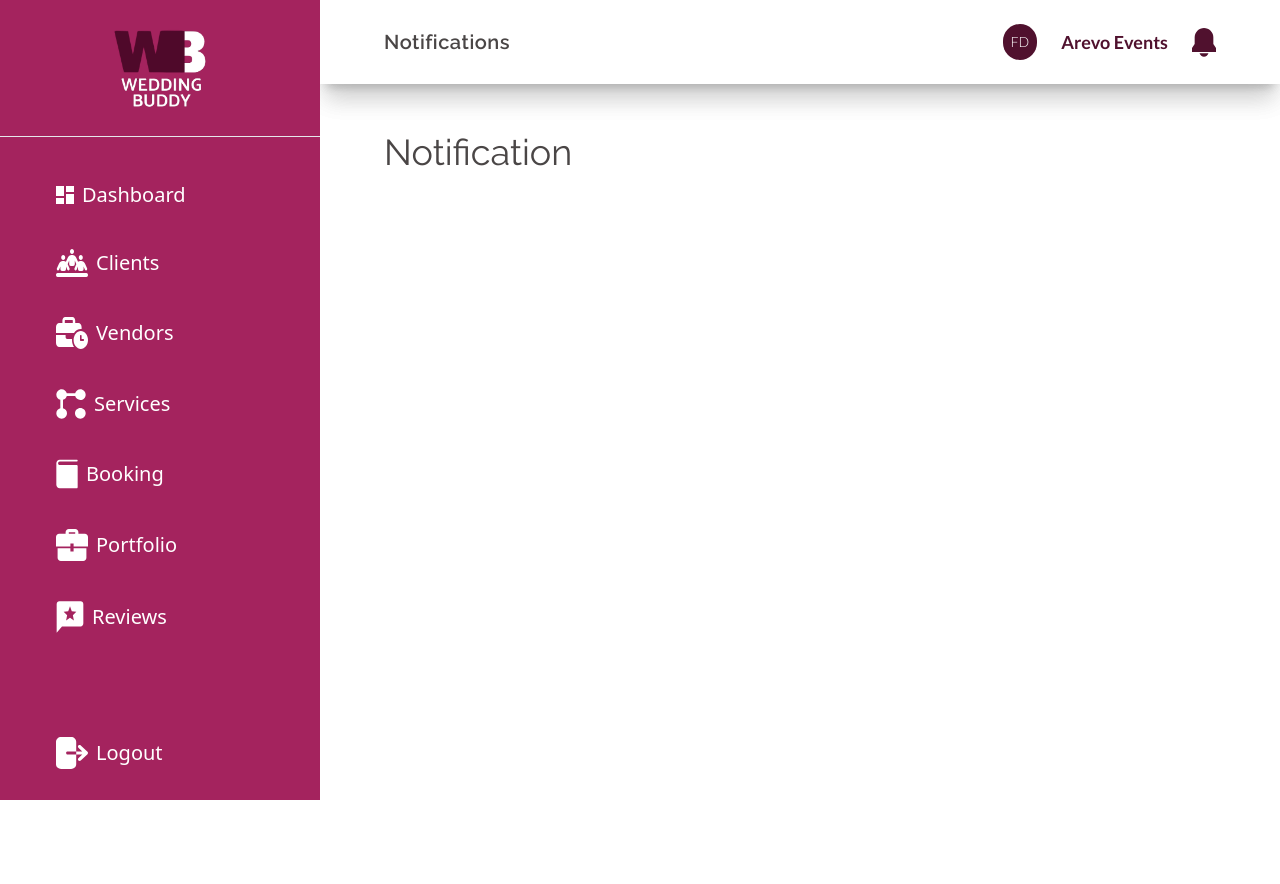
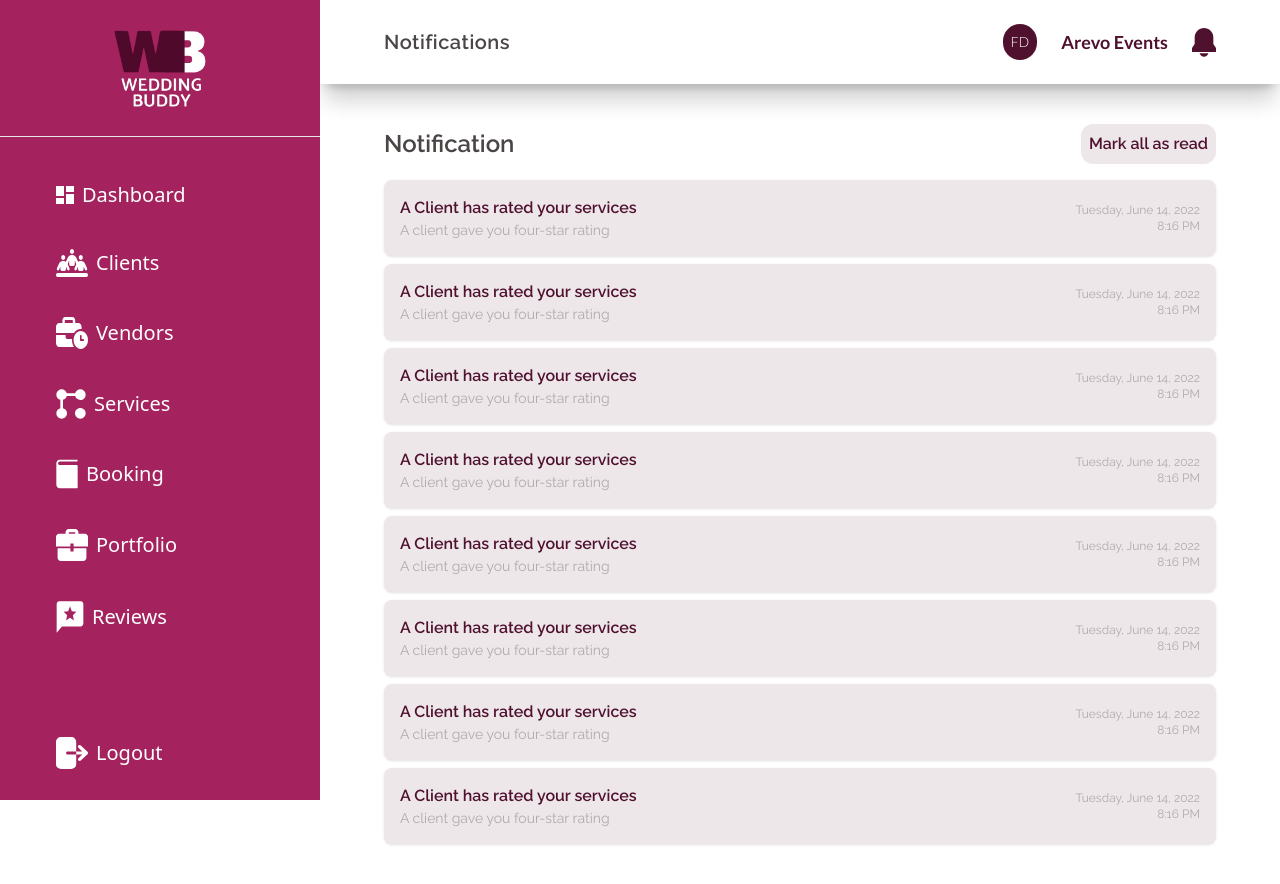
Before and after one commit to blessingpeters/Wedding-Buddy, a React (Vite) app: page /your/notifications in a window 1280 px wide. Built offline with nearby package versions, Linux system fonts and the light colour scheme.

Commit message:
notification

```diff
--- a/src/App.jsx
+++ b/src/App.jsx
@@ -27,7 +27,7 @@ import Tips from './pages/coupleDashboard/Tips';
 import CheckList from './pages/coupleDashboard/CheckList';
 import BookedVendors from './pages/coupleDashboard/BookedVendors';
 import VendorProfile from './pages/VendorProfile';
-import Notification from './pages/Notification';
+import Notification from './components/Notification';
 
 function App() {
   return (
@@ -57,6 +57,7 @@ function App() {
           <Route path="tips" element={<Tips />} />
           <Route path="checklist" element={<CheckList/>} />
           <Route path="vendors" element={<BookedVendors />} />
+          <Route path="notifications" element={<Notification/>} />
         </Route>
 
         <Route path="/your" element={<DashboardLayout userType="vendor" />}>
--- /dev/null
+++ b/src/components/Notification.jsx
@@ -0,0 +1,104 @@
+/* eslint-disable react/prop-types */
+import { useState } from "react";
+
+const NotificationItem = ({ title, message, timestamp, time }) => {
+  return (
+    <div className="flex justify-between items-center bg-[#EDE7EA] shadow rounded-lg p-4 mb-2">
+      <div>
+        <h4 className="font-semibold text-burgundy-100">{title}</h4>
+        <p className="text-[#AFABAB] text-sm">{message}</p>
+      </div>
+      <div className="text-[#AFABAB] text-xs">
+        <p className="">{timestamp}</p>
+        <p className="text-right">{time}</p>
+      </div>
+    </div>
+  );
+};
+
+const Notification = () => {
+  const [notifications, setNotifications] = useState(notificationsData);
+
+  return (
+    <section className="lg:px-16 sm:px-8 px-3 py-10 font-raleway">
+      <div className="flex justify-between items-center pb-4 text-graywhite-600 font-semibold">
+        <h1 className="text-2xl">Notification</h1>
+        <button className="text-burgundy-100 bg-[#EDE7EA] p-2 rounded-xl">
+          Mark all as read
+        </button>
+      </div>
+      <div>
+        {notifications.map((notification) => (
+          <NotificationItem
+            key={notification.id}
+            title={notification.title}
+            message={notification.message}
+            timestamp={notification.timestamp}
+            time={notification.time}
+          />
+        ))}
+      </div>
+    </section>
+  );
+};
+const notificationsData = [
+  {
+    id: 1,
+    title: "A Client has rated your services",
+    message: "A client gave you four-star rating",
+    timestamp: "Tuesday, June 14, 2022",
+    time: "8:16 PM",
+  },
+  {
+    id: 2,
+    title: "A Client has rated your services",
+    message: "A client gave you four-star rating",
+    timestamp: "Tuesday, June 14, 2022",
+    time: "8:16 PM",
+  },
+  {
+    id: 3,
+    title: "A Client has rated your services",
+    message: "A client gave you four-star rating",
+    timestamp: "Tuesday, June 14, 2022",
+    time: "8:16 PM",
+  },
+  {
+    id: 4,
+    title: "A Client has rated your services",
+    message: "A client gave you four-star rating",
+    timestamp: "Tuesday, June 14, 2022",
+    time: "8:16 PM",
+  },
+  {
+    id: 5,
+    title: "A Client has rated your services",
+    message: "A client gave you four-star rating",
+    timestamp: "Tuesday, June 14, 2022",
+    time: "8:16 PM",
+  },
+  {
+    id: 6,
+    title: "A Client has rated your services",
+    message: "A client gave you four-star rating",
+    timestamp: "Tuesday, June 14, 2022",
+    time: "8:16 PM",
+  },
+  {
+    id: 7,
+    title: "A Client has rated your services",
+    message: "A client gave you four-star rating",
+    timestamp: "Tuesday, June 14, 2022",
+    time: "8:16 PM",
+  },
+  {
+    id: 8,
+    title: "A Client has rated your services",
+    message: "A client gave you four-star rating",
+    timestamp: "Tuesday, June 14, 2022",
+    time: "8:16 PM",
+  },
+
+];
+
+export default Notification;
--- a/src/components/layouts/DashboardLayout.jsx
+++ b/src/components/layouts/DashboardLayout.jsx
@@ -7,41 +7,31 @@ import DashboardTopNav from "../navs/DashboadTopNav";
 export const DashboardLayout = ({ userType }) => {
   const [isMobileMenuOpen, setIsMobileMenuOpen] = useState(false);
   const location = useLocation();
+
   const pathSegments = location.pathname.split('/').filter(Boolean);
-    const deriveTitleFromPath = () => {
-        if (pathSegments.length === 1 && (pathSegments[0] === "your" || pathSegments[0] === "couple")) {
-            return 'Dashboard';
-        }
-        if (pathSegments.length > 1) {
-            return pathSegments[1].charAt(0).toUpperCase() + pathSegments[1].slice(1);
-        }
-        return 'Dashboard';
-    };
 
-    const title = deriveTitleFromPath();
-    const usernames =()=>{
-        if (pathSegments[0] === "your") {
-            return 'Arevo Events ';
-        } else{
-            return 'Faith & Daniel'
-        }
-    }
+  const isYourPath = pathSegments[0] === "your";
 
-    const toggleMobileMenu = () => {
-        setIsMobileMenuOpen(!isMobileMenuOpen);
-    };
+  const title = pathSegments.length === 1 && (isYourPath || pathSegments[0] === "couple")
+    ? 'Dashboard'
+    : pathSegments[1].charAt(0).toUpperCase() + pathSegments[1].slice(1);
+
+  const usernames = isYourPath ? 'Arevo Events' : 'Faith & Daniel';
+  const pathType = isYourPath ? 'your' : 'couple';
+
+  const toggleMobileMenu = () => setIsMobileMenuOpen(!isMobileMenuOpen);
 
   return (
     <div className="flex">
       <aside className={`fixed bg-[#A4235E] h-full text-white sm:w-2/5 lg:w-1/4 ${isMobileMenuOpen ? 'block' : 'hidden'} md:block overflow-auto z-10`}>
         <SideNav userType={userType} />
       </aside>
-            <div className="flex flex-col w-full ml-0 lg:ml-[25%] md:ml-[40%]">
-                <header className=" bg-white h-1/10 shadow-xl">
-                    <DashboardTopNav onToggleMobileMenu={toggleMobileMenu} title={title} usernames={usernames()} />
+      <div className="flex flex-col w-full lg:ml-[25%] md:ml-[40%]">
+        <header className="bg-white h-1/10 shadow-xl">
+          <DashboardTopNav onToggleMobileMenu={toggleMobileMenu} title={title} usernames={usernames} path={pathType} />
         </header>
 
-                <div className="overflow-auto h-screen"  onClick={()=> setIsMobileMenuOpen(false)}>
+        <div className="overflow-auto h-screen" onClick={() => setIsMobileMenuOpen(false)}>
           <Outlet />
         </div>
       </div>
--- a/src/components/navs/DashboadTopNav.jsx
+++ b/src/components/navs/DashboadTopNav.jsx
@@ -1,6 +1,6 @@
 /* eslint-disable react/prop-types */
 import { Link } from "react-router-dom";
-const DashboardTopNav = ({ onToggleMobileMenu, title, usernames }) => {
+const DashboardTopNav = ({ onToggleMobileMenu, title, usernames, path}) => {
   return (
     <div className="bg-white sticky flex justify-between items-center lg:px-16 sm:px-8 px-3 py-6 h-full w-full  shadow-xl">
       <button
@@ -30,7 +30,7 @@ const DashboardTopNav = ({ onToggleMobileMenu, title, usernames }) => {
           </Link>
 
           <p>{usernames}</p>
-          <Link to="/your/notifications">
+          <Link to={`/${path}/notifications`}>
             <img src="/assets/icons/bell.svg" alt="notification bell" />
           </Link>
 
--- a/src/pages/Notification.jsx
+++ /dev/null
@@ -1,13 +0,0 @@
-
-
-const Notification = () => {
-  return (
-    <section className="lg:px-16 sm:px-8 px-3 py-10 font-raleway">
-    <div className=" text-graywhite-600">
-      <h1 className="md:text-4xl text-2xl my-2">Notification</h1>
-    </div>
-  </section>
-  )
-}
-
-export default Notification
--- a/src/pages/vendorDashboard/VendorServices.jsx
+++ b/src/pages/vendorDashboard/VendorServices.jsx
@@ -23,7 +23,7 @@ const VendorServices = () => {
           </p>
         </div>
         <WbButton
-          className="rounded-2xl w-max py-3 px-6 text-[16px] self-end my-6"
+          className="rounded-2xl w-max py-3 px-6 text-[16px] self-end mt-6"
           text="Add New Service"
           size="small"
           onClick={() => setIsSidebarOpen(true)}
@@ -32,19 +32,21 @@ const VendorServices = () => {
 
       <div className="text-graywhite-400 font-lato font-medium sm:text-lg tex-sm sm:gap-4 gap-1 w-full">
         {clients.map((client) => (
-          <div key={client.id} className="grid md:grid-cols-5 grid-cols-3 my-4 shadow text-center gap-4">
-            <p className="py-10 bg-[#7777771A]">{client.img}</p>
-            <div className="py-10 text-left">
-              <p>{client.name}</p>
+          <div key={client.id} className="h-[105px] grid grid-cols-5 gap-2  my-4 shadow text-center">
+            <p className="grid place-items-center bg-[#7777771A] max-sm:text-xs">{client.img}</p>
+            <div className="h-full lg:w-3/4 mx-auto flex flex-col justify-center text-left col-span-2">
+              <p className="max-sm:text-xs ">{client.name}</p>
               <p className="sm:text-sm text-xs text-[#979191] font-normal">{client.address}</p>
             </div>
 
-            <p className="py-10">{client.price}</p>
-            <p className="py-10 sm:text-right text-green-800">Edit</p>
-            <p className="py-10 text-[#F90303] cursor-pointer"
+            <p className="max-sm:text-xs flex items-center">{client.price}</p>
+            <div className="max-sm:text-xs flex items-center gap-2 lg:gap-10 flex-wrap">
+
+            <p className=" sm:text-right text-green-800">Edit</p>
+            <p className=" text-[#F90303] cursor-pointer"
               onClick={() => handleDeleteClick(client)}>
               Delete
-            </p>
+            </p> </div>
           </div>
         ))}
       </div>
```
Also changed, not shown: public/assets/images/download1.png (added). Lines whose indentation alone changed are shown as unchanged.
